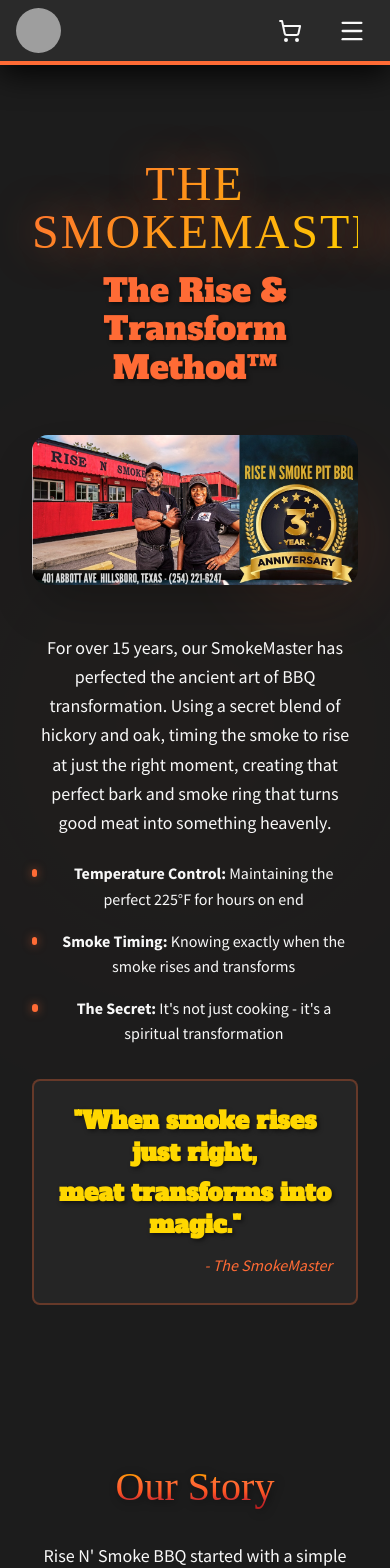
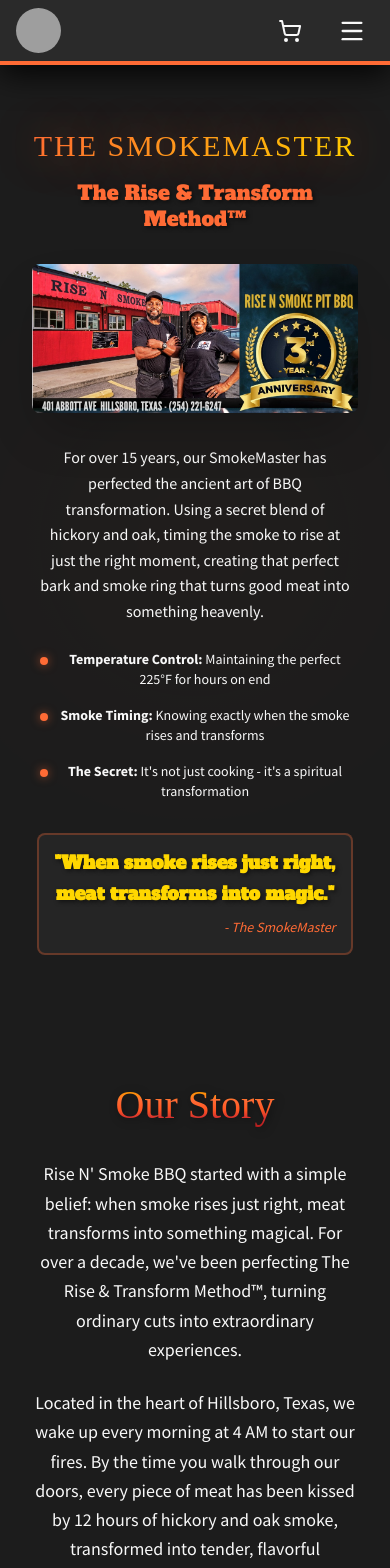
Before and after one commit to risensmoke/Risensmoke-Website, a Next.js app in the folder risensmoke-app/risensmoke-app/: page /about in a window 390 px wide. Shown: the top 1568 px of the page. Built offline with nearby package versions, Linux system fonts and the light colour scheme; grey boxes are pictures that could not be loaded; a web font is replaced by a local one.

Commit message:
Make SmokeMaster section fully responsive on mobile devices

```diff
--- a/risensmoke-app/risensmoke-app/src/components/home/SmokeMaster.tsx
+++ b/risensmoke-app/risensmoke-app/src/components/home/SmokeMaster.tsx
@@ -4,7 +4,10 @@
 
 const SmokeMaster = () => {
   return (
-    <section className="py-20 px-4 relative overflow-hidden" style={{ backgroundColor: '#1C1C1C' }}>
+    <section
+      className="py-12 md:py-20 px-4 relative overflow-hidden"
+      style={{ backgroundColor: '#1C1C1C' }}
+    >
       {/* Background Smoke Effect */}
       <div className="absolute inset-0 opacity-10">
         <div
@@ -18,27 +21,29 @@
 
       <div className="container mx-auto max-w-7xl relative z-10">
         {/* Full Width Section Headers */}
-        <div className="text-center mb-12">
+        <div className="text-center mb-8 md:mb-12">
           <h2
-            className="text-hero mb-4"
+            className="text-3xl md:text-5xl lg:text-hero mb-4"
             style={{
               fontFamily: "'Rye', serif",
               background: 'linear-gradient(135deg, #FF6B35, #FFD700)',
               WebkitBackgroundClip: 'text',
               WebkitTextFillColor: 'transparent',
               textShadow: '0 0 40px rgba(255, 107, 53, 0.5)',
-              letterSpacing: '2px'
+              letterSpacing: '2px',
+              lineHeight: '1.2'
             }}
           >
             THE SMOKEMASTER
           </h2>
 
           <h3
-            className="text-h2"
+            className="text-xl md:text-2xl lg:text-h2 px-4"
             style={{
               color: '#FF6B35',
               fontFamily: "'Alfa Slab One', serif",
-              textShadow: '2px 2px 4px rgba(0, 0, 0, 0.5)'
+              textShadow: '2px 2px 4px rgba(0, 0, 0, 0.5)',
+              lineHeight: '1.3'
             }}
           >
             The Rise & Transform Method™
@@ -46,10 +51,10 @@
         </div>
 
         {/* Content Grid */}
-        <div className="grid md:grid-cols-2 gap-12 items-center">
+        <div className="grid grid-cols-1 md:grid-cols-2 gap-8 md:gap-12 items-center">
           {/* Image Section */}
-          <div className="relative">
-            <div className="relative rounded-2xl overflow-hidden shadow-2xl">
+          <div className="relative order-1 md:order-1">
+            <div className="relative rounded-lg md:rounded-2xl overflow-hidden shadow-2xl">
               <Image
                 src="/Image_Smokemaster.jpg"
                 alt="The SmokeMaster"
@@ -62,9 +67,9 @@
               <div className="absolute inset-0 bg-gradient-to-t from-black/60 via-transparent to-transparent" />
             </div>
 
-            {/* Decorative Elements */}
+            {/* Decorative Elements - Hidden on mobile */}
             <div
-              className="absolute -bottom-4 -right-4 w-32 h-32 rounded-full opacity-50"
+              className="hidden md:block absolute -bottom-4 -right-4 w-32 h-32 rounded-full opacity-50"
               style={{
                 background: 'radial-gradient(circle, rgba(255, 107, 53, 0.4), transparent)',
                 filter: 'blur(40px)'
@@ -73,73 +78,81 @@
           </div>
 
           {/* Text Content */}
-          <div className="text-center md:text-left">
-            <p className="text-lg mb-6 leading-relaxed" style={{ color: '#F8F8F8' }}>
+          <div className="text-center md:text-left order-2 md:order-2">
+            <p
+              className="text-base md:text-lg mb-6 leading-relaxed px-2 md:px-0"
+              style={{ color: '#F8F8F8' }}
+            >
               For over 15 years, our SmokeMaster has perfected the ancient art of BBQ transformation.
               Using a secret blend of hickory and oak, timing the smoke to rise at just the right moment,
               creating that perfect bark and smoke ring that turns good meat into something heavenly.
             </p>
 
-            <div className="space-y-4 mb-8">
+            <div className="space-y-4 mb-8 px-2 md:px-0">
               <div className="flex items-start gap-3">
                 <div
-                  className="w-2 h-2 rounded-full mt-2"
+                  className="w-2 h-2 rounded-full mt-2 flex-shrink-0"
                   style={{ backgroundColor: '#FF6B35', boxShadow: '0 0 10px rgba(255, 107, 53, 0.6)' }}
                 />
-                <p style={{ color: '#F8F8F8' }}>
+                <p className="text-sm md:text-base" style={{ color: '#F8F8F8' }}>
                   <strong>Temperature Control:</strong> Maintaining the perfect 225°F for hours on end
                 </p>
               </div>
 
               <div className="flex items-start gap-3">
                 <div
-                  className="w-2 h-2 rounded-full mt-2"
+                  className="w-2 h-2 rounded-full mt-2 flex-shrink-0"
                   style={{ backgroundColor: '#FF6B35', boxShadow: '0 0 10px rgba(255, 107, 53, 0.6)' }}
                 />
-                <p style={{ color: '#F8F8F8' }}>
+                <p className="text-sm md:text-base" style={{ color: '#F8F8F8' }}>
                   <strong>Smoke Timing:</strong> Knowing exactly when the smoke rises and transforms
                 </p>
               </div>
 
               <div className="flex items-start gap-3">
                 <div
-                  className="w-2 h-2 rounded-full mt-2"
+                  className="w-2 h-2 rounded-full mt-2 flex-shrink-0"
                   style={{ backgroundColor: '#FF6B35', boxShadow: '0 0 10px rgba(255, 107, 53, 0.6)' }}
                 />
-                <p style={{ color: '#F8F8F8' }}>
+                <p className="text-sm md:text-base" style={{ color: '#F8F8F8' }}>
                   <strong>The Secret:</strong> It&apos;s not just cooking - it&apos;s a spiritual transformation
                 </p>
               </div>
             </div>
 
             <div
-              className="inline-block p-6 rounded-lg"
+              className="inline-block p-4 md:p-6 rounded-lg mx-auto md:mx-0"
               style={{
                 backgroundColor: 'rgba(40, 40, 40, 0.8)',
                 border: '2px solid rgba(255, 107, 53, 0.3)'
               }}
             >
               <p
-                className="text-2xl font-bold mb-2"
+                className="text-lg md:text-xl lg:text-2xl font-bold mb-2"
                 style={{
                   color: '#FFD700',
                   fontFamily: "'Alfa Slab One', serif",
-                  textShadow: '2px 2px 4px rgba(0, 0, 0, 0.5)'
+                  textShadow: '2px 2px 4px rgba(0, 0, 0, 0.5)',
+                  lineHeight: '1.3'
                 }}
               >
                 "When smoke rises just right,
               </p>
               <p
-                className="text-2xl font-bold"
+                className="text-lg md:text-xl lg:text-2xl font-bold"
                 style={{
                   color: '#FFD700',
                   fontFamily: "'Alfa Slab One', serif",
-                  textShadow: '2px 2px 4px rgba(0, 0, 0, 0.5)'
+                  textShadow: '2px 2px 4px rgba(0, 0, 0, 0.5)',
+                  lineHeight: '1.3'
                 }}
               >
                 meat transforms into magic."
               </p>
-              <p className="text-right mt-3" style={{ color: '#FF6B35', fontStyle: 'italic' }}>
+              <p
+                className="text-right mt-3 text-sm md:text-base"
+                style={{ color: '#FF6B35', fontStyle: 'italic' }}
+              >
                 - The SmokeMaster
               </p>
             </div>
```
